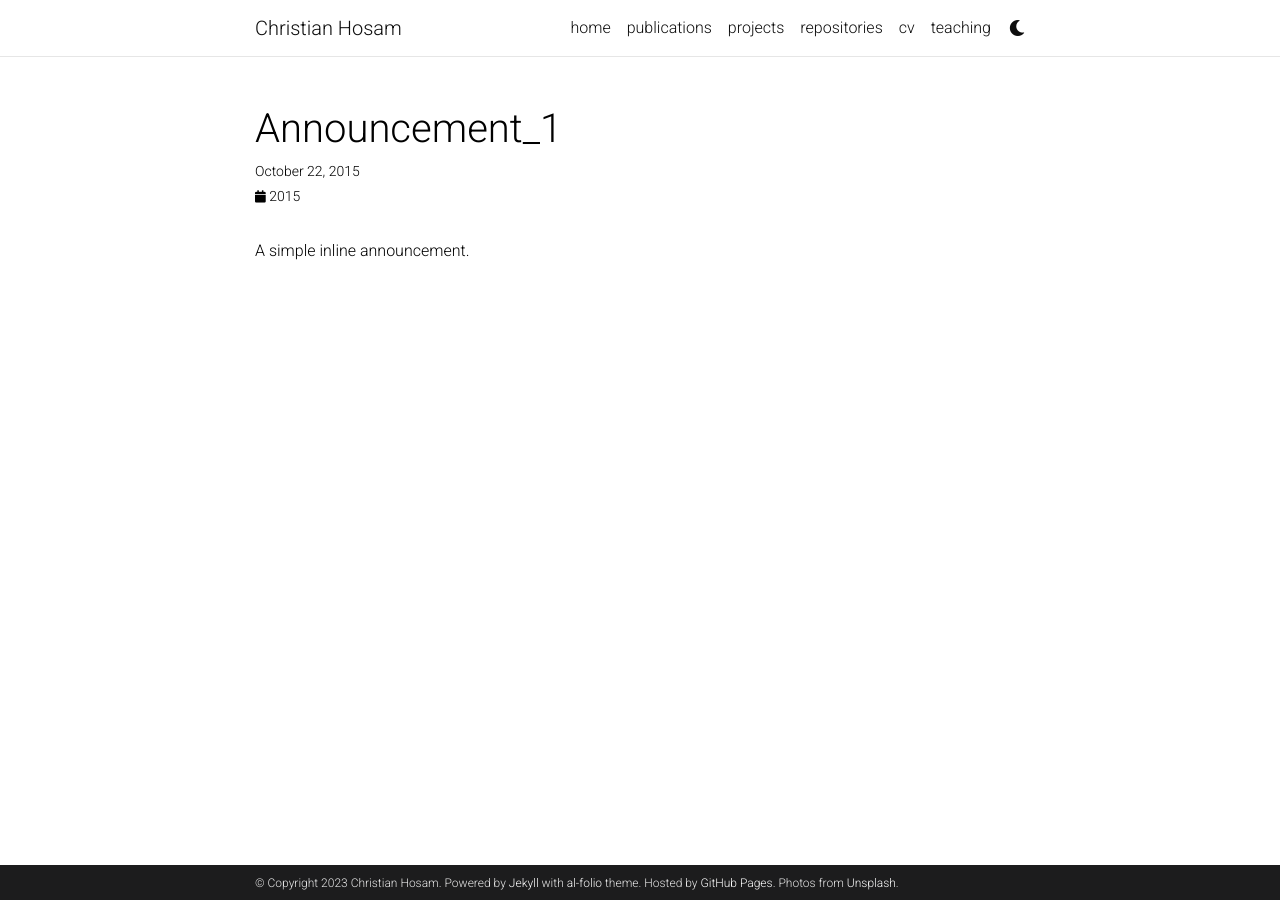
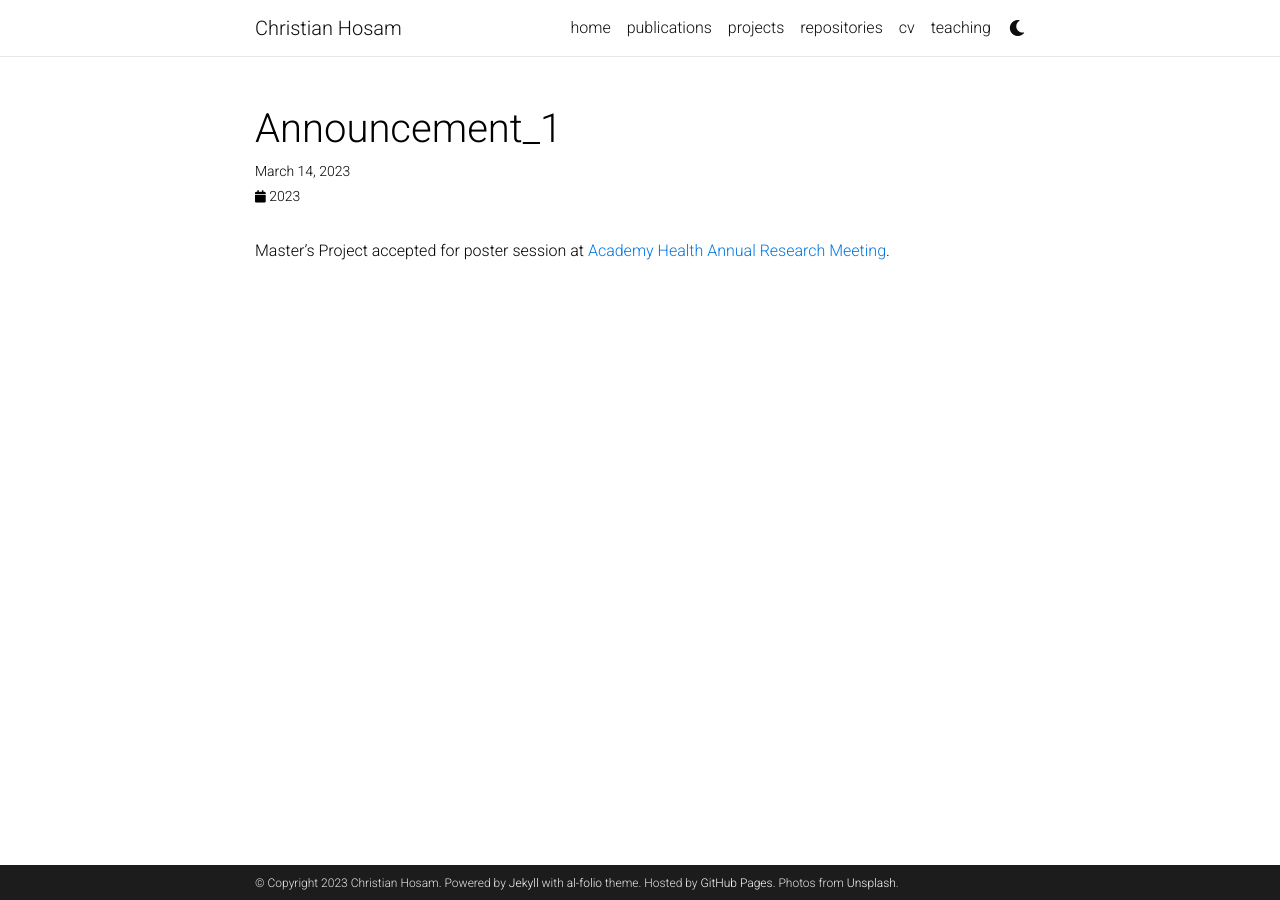
Before and after one commit to chosam2322/chosam2322.github.io, a Jekyll site: the page built from _news/announcement_1.md, in a window 1280 px wide. Built offline with Jekyll 4.4.1, drawn with Linux system fonts in a browser that asks for light colours; comment, search, counter and statistics services are not loaded; a style sheet for code colours, icons or effects is not loaded.

Commit message:
Update announcement_1.md

```diff
--- a/_news/announcement_1.md
+++ b/_news/announcement_1.md
@@ -1,8 +1,8 @@
 ---
 layout: post
-date: 2015-10-22 15:59:00-0400
+date: 2023-03-14 15:59:00-0400
 inline: true
 related_posts: false
 ---
 
-A simple inline announcement.
+Master's Project accepted for poster session at [Academy Health Annual Research Meeting](https://academyhealth.org/page/2023-arm-registration).
```
